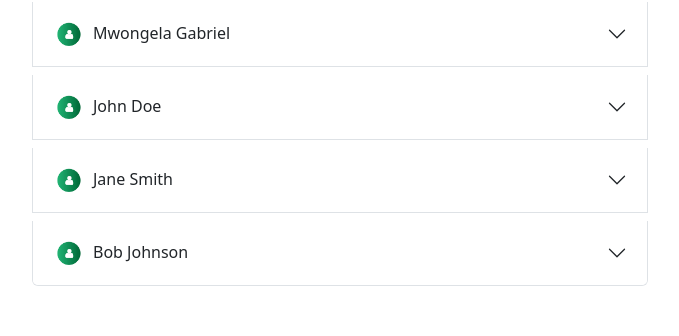
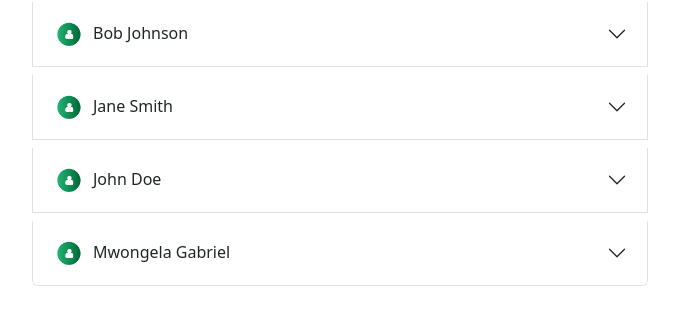
Before and after one commit to mwongess/ng-phonebook, an Angular app in the folder frontend/: page / in a window 1280 px wide. Shown: the part 183-519 px from the top of the page, without its empty margins (300-979 px from the left). Built offline with nearby package versions, Linux system fonts and the light colour scheme.

Commit message:
Sort contacts alpabetically

```diff
--- a/frontend/src/app/contact-list/contact-list.component.ts
+++ b/frontend/src/app/contact-list/contact-list.component.ts
@@ -1,28 +1,37 @@
 import { Component, OnInit } from '@angular/core';
 import { CommonModule } from '@angular/common';
 import { ActivatedRoute, Router, RouterModule } from '@angular/router';
-import { SearchPipe } from "../pipes/search.pipe";
+import { SearchPipe } from '../pipes/search.pipe';
 import { FormsModule } from '@angular/forms';
 import { contact } from '../interfaces/interfaces';
 import { ContactService } from '../services/contact.service';
 
 @Component({
-    selector: 'app-contact-list',
-    standalone: true,
-    templateUrl: './contact-list.component.html',
-    styleUrls: ['./contact-list.component.css'],
-    imports: [CommonModule, RouterModule, FormsModule, SearchPipe]
+  selector: 'app-contact-list',
+  standalone: true,
+  templateUrl: './contact-list.component.html',
+  styleUrls: ['./contact-list.component.css'],
+  imports: [CommonModule, RouterModule, FormsModule, SearchPipe],
 })
 export class ContactListComponent implements OnInit {
-  searchText: string = ''
+  searchText: string = '';
   contacts: contact[] = [];
-  constructor(private contactService: ContactService,private router: Router,private route: ActivatedRoute) {}
+  constructor(
+    private contactService: ContactService,
+    private router: Router,
+    private route: ActivatedRoute
+  ) {}
 
-  ngOnInit(){
-    this.contacts = this.contactService.getContacts()
+  ngOnInit() {
+    this.contacts = this.contactService
+      .getContacts()
+      .sort((contact_a, contact_b) =>
+        contact_a.firstName > contact_b.firstName ? 1 : -1
+      );
   }
-  seemoreDetails(id: string | number){
-    this.router.navigate([`/contact/details/${id}`], {relativeTo: this.route})
+  seemoreDetails(id: string | number) {
+    this.router.navigate([`/contact/details/${id}`], {
+      relativeTo: this.route,
+    });
   }
-
 }
```
